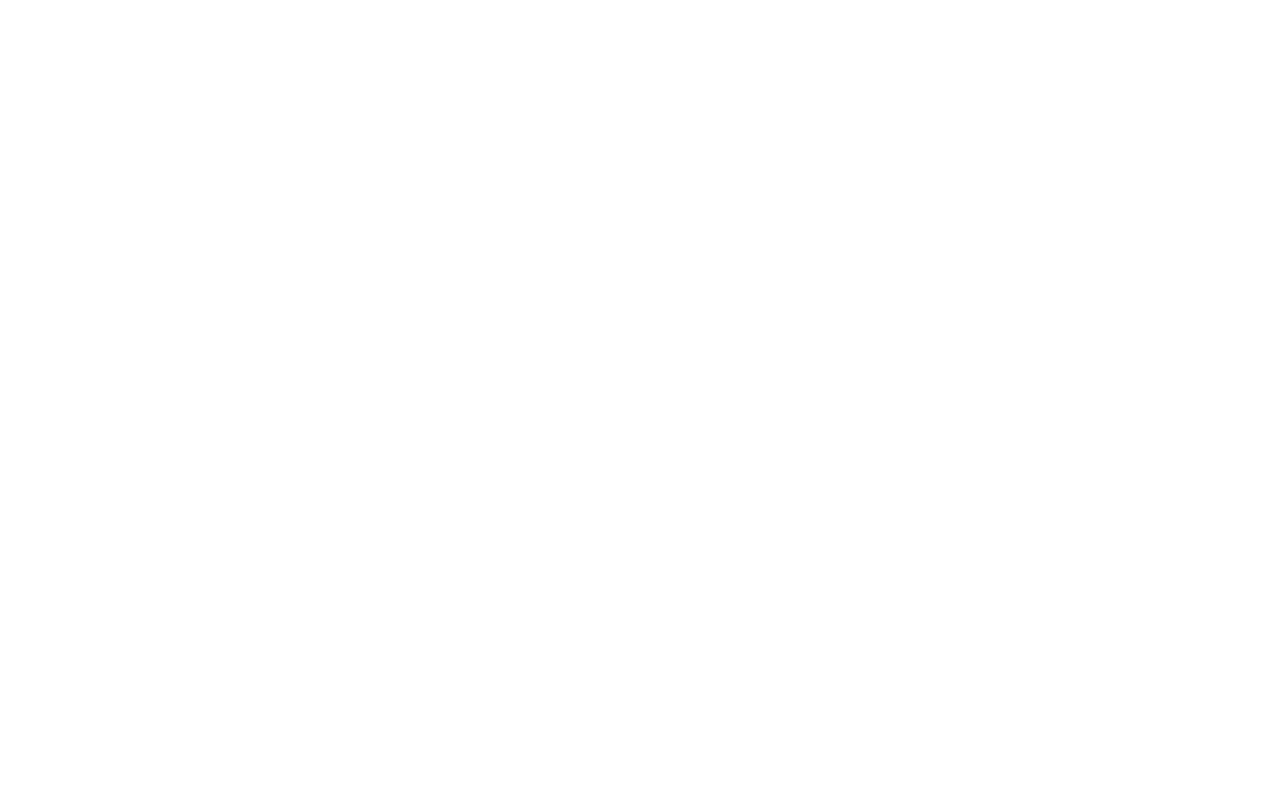
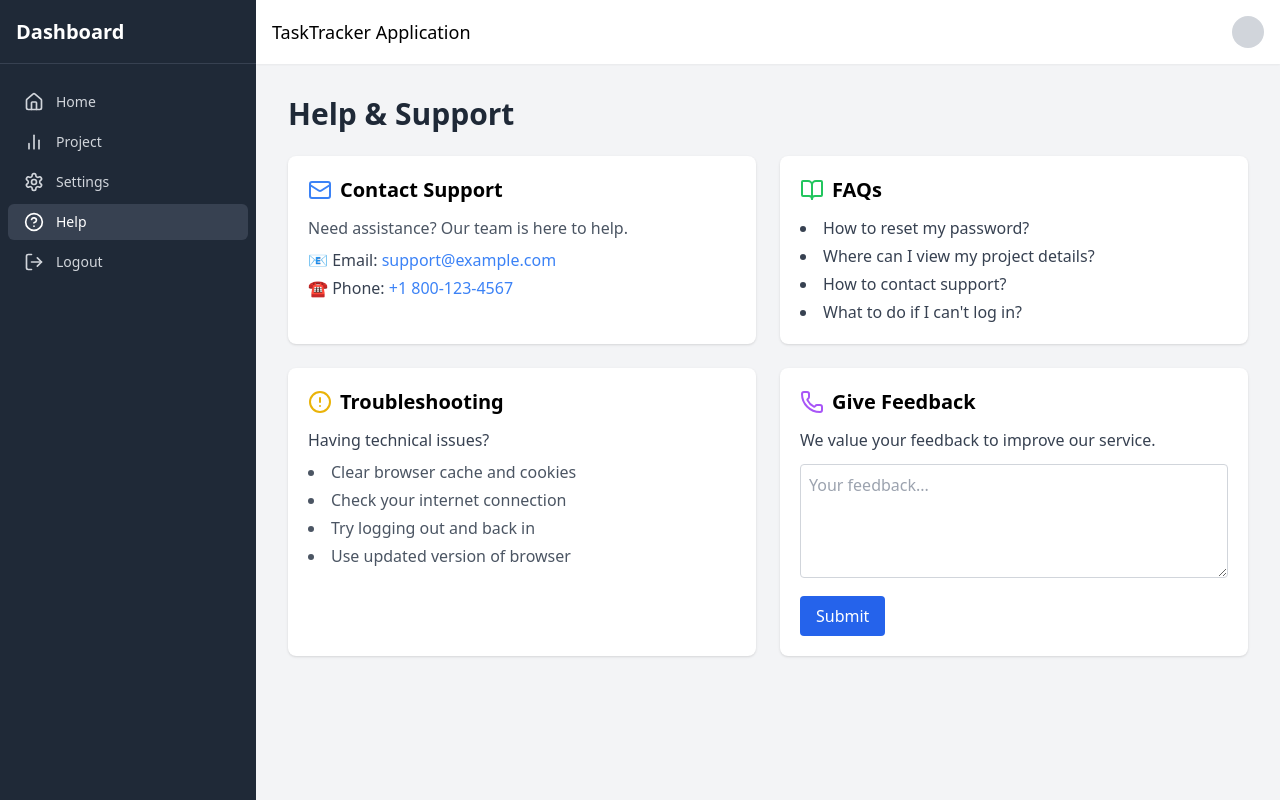
Before and after one commit to Abhimanyuprajapati/TaskTrackerApplication, a React (Vite) app: page /help in a window 1280 px wide. Before the commit this address had no page. Built offline with nearby package versions, Linux system fonts and the light colour scheme; sample sign-in values are in the browser's storage.

Commit message:
feat: add settings and help components with routing

```diff
--- a/src/App.jsx
+++ b/src/App.jsx
@@ -9,6 +9,8 @@ import ProtectedRoute from './services/ProtectedRoute';
 import { ProjectDetail } from './components/ProjectDetail';
 import { Dashboard } from './components/Dashboard';
 import MainLayout from './container/MainLayout';
+import { Setting } from './components/Setting';
+import { Help } from './components/Help';
 
 function App() {
   return (
@@ -26,6 +28,8 @@ function App() {
           <Route element={<MainLayout />}>
             <Route path="/" element={<Dashboard />} />
             <Route path="/project" element={<ProjectDetail />} />
+             <Route path="/settings" element={<Setting />} />
+              <Route path="/help" element={<Help />} />
           </Route>
         </Route>
       </Routes>
--- /dev/null
+++ b/src/components/Help.jsx
@@ -0,0 +1,79 @@
+import React from 'react';
+import { Mail, Phone, BookOpen, AlertCircle } from 'lucide-react';
+
+export const Help = () => {
+  return (
+    <div className="p-4  overflow-auto mx-auto">
+      <h1 className="text-3xl font-bold text-gray-800 mb-6">Help & Support</h1>
+
+      {/* Sections */}
+      <div className="grid grid-cols-1 md:grid-cols-2 gap-6">
+        {/* Contact Support */}
+        <div className="bg-white rounded-lg shadow p-5">
+          <div className="flex items-center mb-3">
+            <Mail className="text-blue-500 mr-2" />
+            <h2 className="text-xl font-semibold">Contact Support</h2>
+          </div>
+          <p className="text-gray-600 mb-2">Need assistance? Our team is here to help.</p>
+          <p className="text-gray-700 mb-1">
+            📧 Email: <a href="mailto:support@example.com" className="text-blue-500 hover:underline">support@example.com</a>
+          </p>
+          <p className="text-gray-700">
+            ☎️ Phone: <span className="text-blue-500">+1 800-123-4567</span>
+          </p>
+        </div>
+
+        {/* FAQs */}
+        <div className="bg-white rounded-lg shadow p-5">
+          <div className="flex items-center mb-3">
+            <BookOpen className="text-green-500 mr-2" />
+            <h2 className="text-xl font-semibold">FAQs</h2>
+          </div>
+          <ul className="list-disc list-inside text-gray-700 space-y-1">
+            <li>How to reset my password?</li>
+            <li>Where can I view my project details?</li>
+            <li>How to contact support?</li>
+            <li>What to do if I can't log in?</li>
+          </ul>
+        </div>
+
+        {/* Troubleshooting */}
+        <div className="bg-white rounded-lg shadow p-5">
+          <div className="flex items-center mb-3">
+            <AlertCircle className="text-yellow-500 mr-2" />
+            <h2 className="text-xl font-semibold">Troubleshooting</h2>
+          </div>
+          <p className="text-gray-700">Having technical issues?</p>
+          <ul className="mt-2 list-disc list-inside text-gray-600 space-y-1">
+            <li>Clear browser cache and cookies</li>
+            <li>Check your internet connection</li>
+            <li>Try logging out and back in</li>
+            <li>Use updated version of browser</li>
+          </ul>
+        </div>
+
+        {/* Feedback */}
+        <div className="bg-white rounded-lg shadow p-5">
+          <div className="flex items-center mb-3">
+            <Phone className="text-purple-500 mr-2" />
+            <h2 className="text-xl font-semibold">Give Feedback</h2>
+          </div>
+          <p className="text-gray-700 mb-3">We value your feedback to improve our service.</p>
+          <form className="space-y-3">
+            <textarea
+              className="w-full p-2 border border-gray-300 rounded focus:outline-none focus:ring-2 focus:ring-blue-500"
+              placeholder="Your feedback..."
+              rows="4"
+            />
+            <button
+              type="submit"
+              className="bg-blue-600 text-white px-4 py-2 rounded hover:bg-blue-700"
+            >
+              Submit
+            </button>
+          </form>
+        </div>
+      </div>
+    </div>
+  );
+};
--- /dev/null
+++ b/src/components/Setting.jsx
@@ -0,0 +1,86 @@
+import React from 'react';
+
+export const Setting = () => {
+  return (
+    <div className="p-4  overflow-auto mx-auto">
+      <h1 className="text-3xl font-bold text-gray-800 mb-6">Account Settings</h1>
+
+      {/* Profile Info */}
+      <div className="bg-white rounded-lg shadow p-6 mb-6">
+        <h2 className="text-xl font-semibold text-gray-700 mb-4">Profile Information</h2>
+        <form className="grid grid-cols-1 md:grid-cols-2 gap-4">
+          <div>
+            <label className="block text-gray-600">First Name</label>
+            <input
+              type="text"
+              placeholder="John"
+              className="w-full mt-1 p-2 border border-gray-300 rounded focus:outline-none focus:ring-2 focus:ring-blue-500"
+            />
+          </div>
+          <div>
+            <label className="block text-gray-600">Last Name</label>
+            <input
+              type="text"
+              placeholder="Doe"
+              className="w-full mt-1 p-2 border border-gray-300 rounded focus:outline-none focus:ring-2 focus:ring-blue-500"
+            />
+          </div>
+          <div>
+            <label className="block text-gray-600">Email</label>
+            <input
+              type="email"
+              placeholder="john@example.com"
+              className="w-full mt-1 p-2 border border-gray-300 rounded focus:outline-none focus:ring-2 focus:ring-blue-500"
+            />
+          </div>
+          <div>
+            <label className="block text-gray-600">Phone</label>
+            <input
+              type="tel"
+              placeholder="+1 234 567 8901"
+              className="w-full mt-1 p-2 border border-gray-300 rounded focus:outline-none focus:ring-2 focus:ring-blue-500"
+            />
+          </div>
+        </form>
+      </div>
+
+      {/* Password Change */}
+      <div className="bg-white rounded-lg shadow p-6 mb-6">
+        <h2 className="text-xl font-semibold text-gray-700 mb-4">Change Password</h2>
+        <form className="space-y-4">
+          <div>
+            <label className="block text-gray-600">Current Password</label>
+            <input
+              type="password"
+              className="w-full mt-1 p-2 border border-gray-300 rounded focus:outline-none focus:ring-2 focus:ring-blue-500"
+            />
+          </div>
+          <div>
+            <label className="block text-gray-600">New Password</label>
+            <input
+              type="password"
+              className="w-full mt-1 p-2 border border-gray-300 rounded focus:outline-none focus:ring-2 focus:ring-blue-500"
+            />
+          </div>
+          <div>
+            <label className="block text-gray-600">Confirm New Password</label>
+            <input
+              type="password"
+              className="w-full mt-1 p-2 border border-gray-300 rounded focus:outline-none focus:ring-2 focus:ring-blue-500"
+            />
+          </div>
+        </form>
+      </div>
+
+      {/* Save Button */}
+      <div className="flex justify-end">
+        <button
+          type="submit"
+          className="bg-blue-600 text-white px-6 py-2 rounded hover:bg-blue-700"
+        >
+          Save Changes
+        </button>
+      </div>
+    </div>
+  );
+};
```
